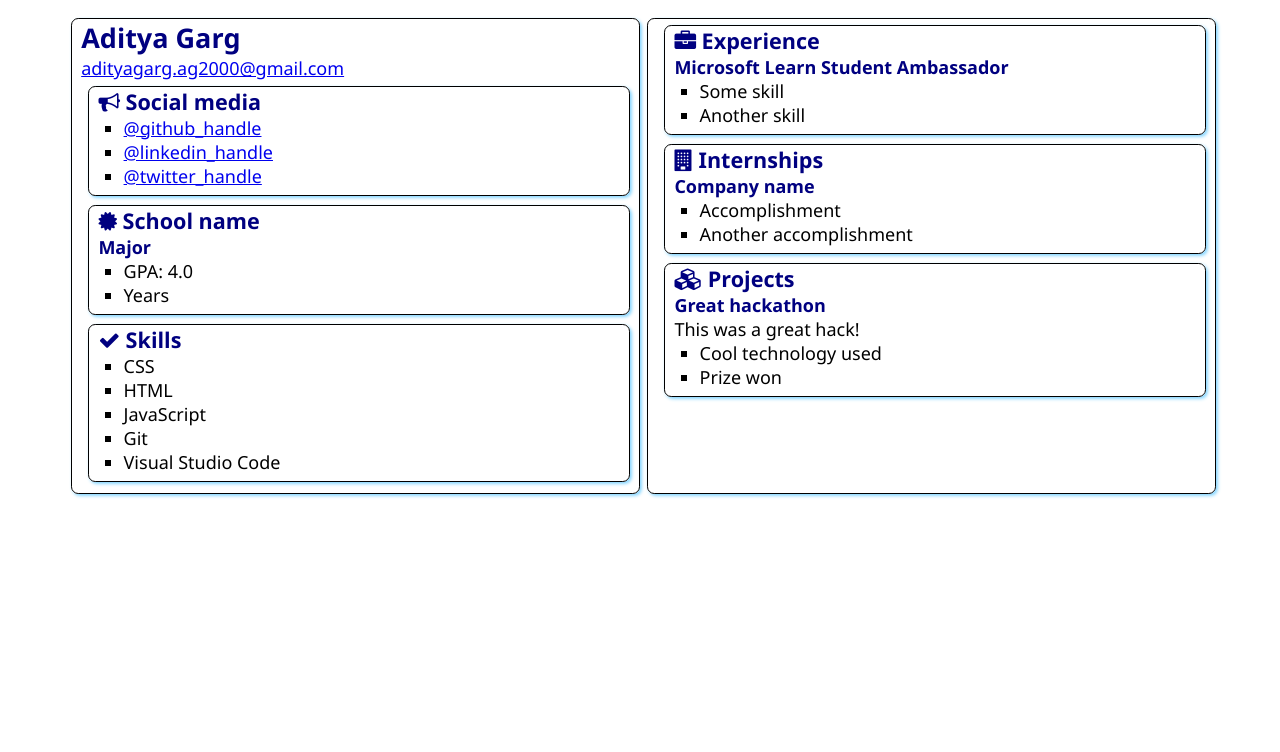
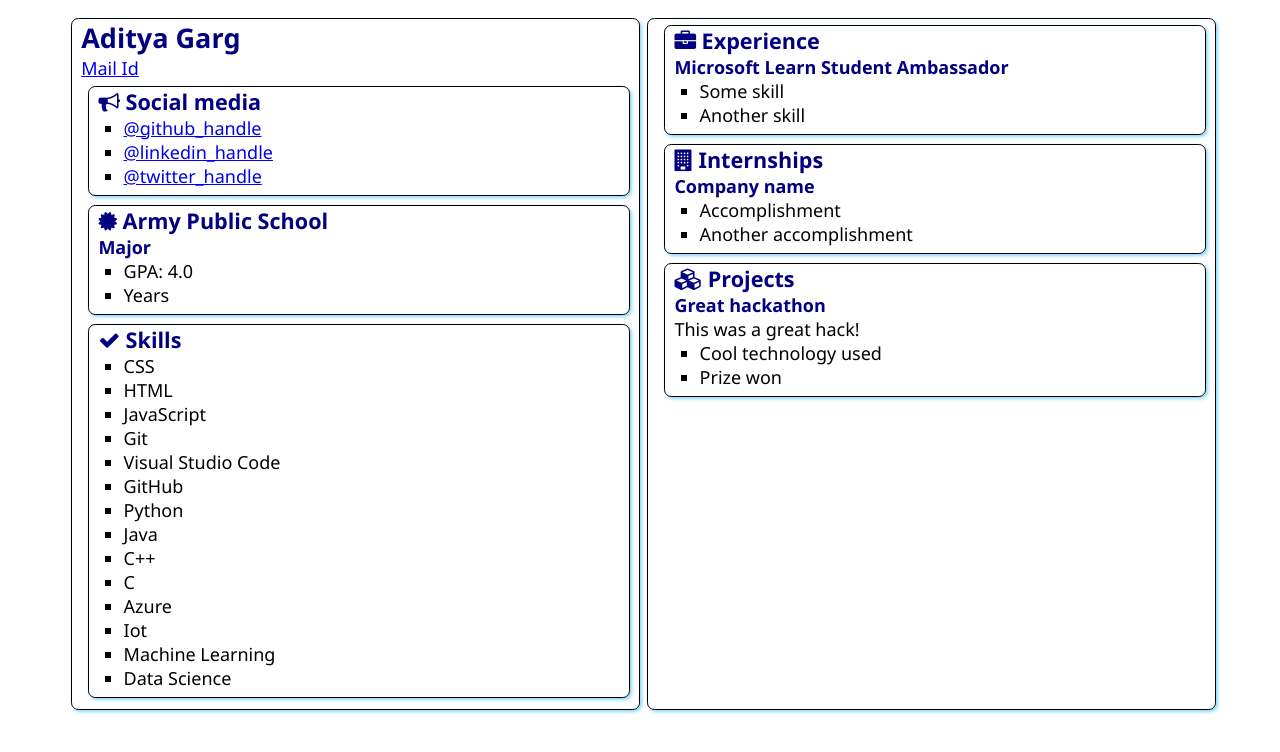
Before and after one commit to AdityaGarg00/SATechnicalOnboarding, a plain HTML site: page src/index.html in a window 1280 px wide. Drawn offline with Linux system fonts and the light colour scheme.

Commit message:
Update index.html

```diff
--- a/src/index.html
+++ b/src/index.html
@@ -13,7 +13,7 @@
     <main>
         <article class="box">
             <h1>Aditya Garg</h1>
-            <div><a href="mailto:adityagarg.ag2000@gmail.com">adityagarg.ag2000@gmail.com</a></div>
+            <div><a href="mailto:adityagarg.ag2000@gmail.com">Mail Id</a></div>
 
             <section class="box">
                 <h2>
@@ -21,9 +21,9 @@
                     Social media
                 </h2>
                 <ul>
-                    <li><a href="https://github.com/<handle>">@github_handle</a></li>
-                    <li><a href="https://linkedin.com/in/<handle>">@linkedin_handle</a></li>
-                    <li><a href="https://twitter.com/<handle>">@twitter_handle</a></li>
+                    <li><a href="https://github.com/adityagarg00">@github_handle</a></li>
+                    <li><a href="https://linkedin.com/in/Adityagarg00">@linkedin_handle</a></li>
+                    <li><a href="https://twitter.com/adityagarg00">@twitter_handle</a></li>
                 </ul>
             </section>
 
@@ -31,7 +31,7 @@
                 <div class="education">
                     <h2>
                         <i class="fa fa-certificate" aria-hidden="true"></i>
-                        School name
+                        Army Public School
                     </h2>
                     <h3>Major</h3>
                     <ul>
@@ -52,6 +52,15 @@
                     <li>JavaScript</li>
                     <li>Git</li>
                     <li>Visual Studio Code</li>
+                    <li>GitHub</li>
+                    <li>Python</li>
+                    <li>Java</li>
+                    <li>C++</li>
+                    <li>C</li>
+                    <li>Azure</li>
+                    <li>Iot</li>
+                    <li>Machine Learning</li>
+                    <li>Data Science</li>
                 </ul>
             </section>
         </article>
```
